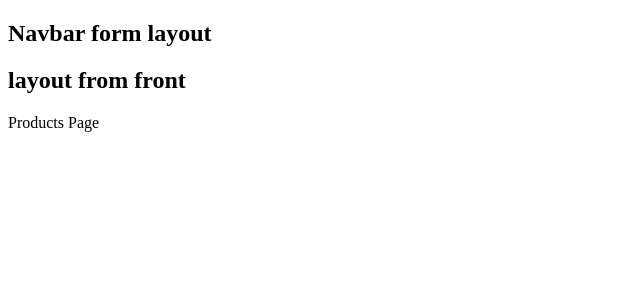
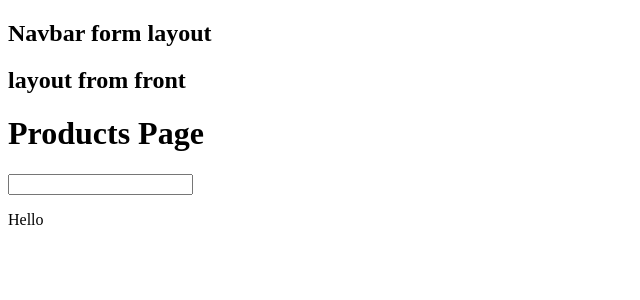
Before and after one commit to naglaa77/Learn-next-js-15, a Next.js app: page /products in a window 1280 px wide. Shown: the top 300 px of the page, without its empty margins (0-640 px from the left). Built offline with nearby package versions, Linux system fonts and the light colour scheme.

Commit message:
Feat(publish): publish 9 episode

```diff
--- a/app/(front)/about/page.tsx
+++ b/app/(front)/about/page.tsx
@@ -1,3 +1,6 @@
 export default function AboutPage() {
+
+console.log("About Server Component");
+
   return <div>About Page</div>;
 }
--- a/app/(front)/products/page.tsx
+++ b/app/(front)/products/page.tsx
@@ -1,3 +1,16 @@
+"use client";
+import { useState } from "react";
+
 export default function ProductsPage() {
-  return <div>Products Page</div>;
+  const [search, setSearch] = useState("");
+
+  console.log("Products Page");
+
+  return (
+    <div>
+      <h1>Products Page</h1>
+      <input value={search} onChange={(e) => setSearch(e.target.value)} />
+      <p>Hello {search}</p>
+    </div>
+  );
 }
```
Also changed, not shown: 1 other file (tests, documents, lock files or other folders).
